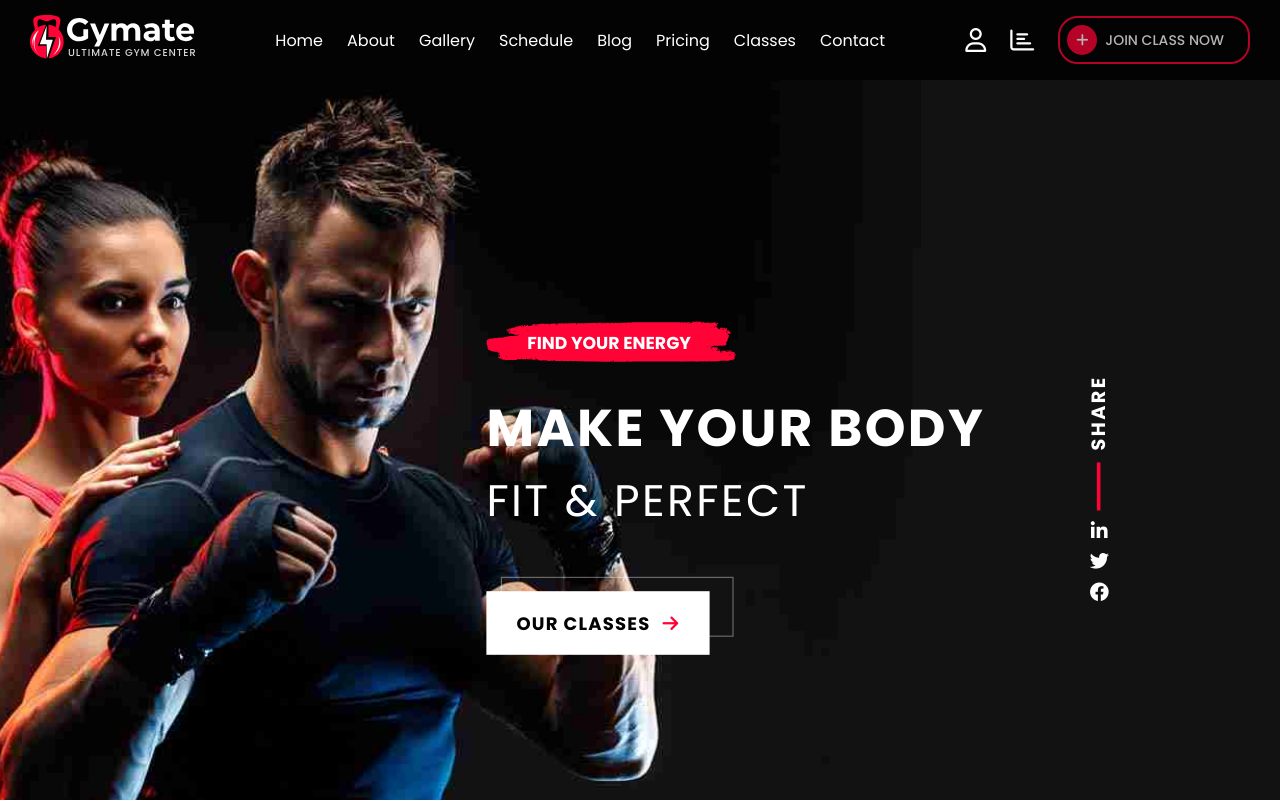
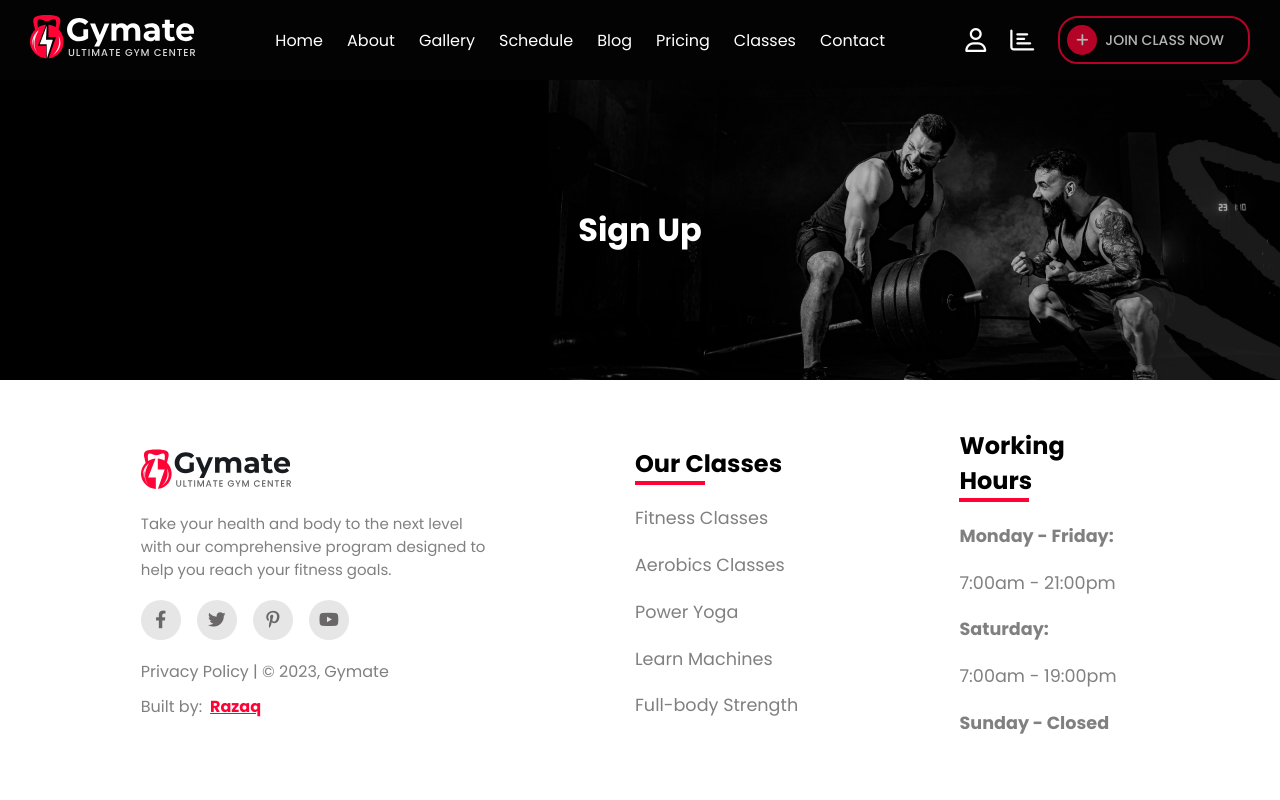
Before and after one commit to abdrv8/gymate, a React (Vite) app: page / in a window 1280 px wide. Shown: the top 800 px of the page. Built offline with nearby package versions, Linux system fonts and the light colour scheme.

Commit message:
page banner created

```diff
--- a/src/App.jsx
+++ b/src/App.jsx
@@ -1,9 +1,13 @@
-import { Home } from "./pages";
+import { Footer, Header } from "./components";
+import { Home, Signup } from "./pages";
 
 function App() {
   return (
     <>
-      <Home />
+      <Header />
+      {/* <Home /> */}
+      <Signup />
+      <Footer />
     </>
   );
 }
--- /dev/null
+++ b/src/components/Banner.jsx
@@ -0,0 +1,11 @@
+import "./styles/Banner.scss";
+
+const Banner = ({ title }) => {
+  return (
+    <div className="banner">
+      <h1>{title}</h1>
+    </div>
+  );
+};
+
+export default Banner;
--- a/src/components/index.js
+++ b/src/components/index.js
@@ -13,6 +13,7 @@ import RecentBlogs from "./RecentBlogs";
 import Call from "./Call";
 import Footer from "./Footer";
 import About from "./About";
+import Banner from "./Banner";
 
 export {
   Header,
@@ -30,4 +31,5 @@ export {
   Call,
   Footer,
   About,
+  Banner,
 };
--- /dev/null
+++ b/src/components/styles/Banner.scss
@@ -0,0 +1,9 @@
+.banner {
+  background: url("/banner.jpg") no-repeat center center/cover;
+  width: 100%;
+  height: 300px;
+  color: white;
+  display: flex;
+  justify-content: center;
+  align-items: center;
+}
--- a/src/pages/Home.jsx
+++ b/src/pages/Home.jsx
@@ -1,7 +1,6 @@
 import {
   ChooseUs,
   Featured,
-  Header,
   Hero,
   WhoWeAre,
   Trainers,
@@ -11,14 +10,12 @@ import {
   Pricing,
   RecentBlogs,
   Call,
-  Footer,
   About,
 } from "../components";
 
 const Home = () => {
   return (
     <div className="home">
-      <Header />
       <Hero />
       <WhoWeAre />
       <Featured />
@@ -30,7 +27,6 @@ const Home = () => {
       <Pricing />
       <RecentBlogs />
       <Call />
-      <Footer />
       <About />
     </div>
   );
--- /dev/null
+++ b/src/pages/Signup.jsx
@@ -0,0 +1,13 @@
+import "./styles/Signup.scss";
+import { Banner } from "../components";
+
+const Signup = () => {
+  return (
+    <>
+      <Banner title={"Sign Up"} />
+      <div className="signup"></div>
+    </>
+  );
+};
+
+export default Signup;
--- a/src/pages/index.js
+++ b/src/pages/index.js
@@ -1,3 +1,4 @@
 import Home from "./Home";
+import Signup from "./Signup";
 
-export { Home };
+export { Home, Signup };
```
Also changed, not shown: public/banner.jpg (added), src/pages/styles/Signup.scss (added).
